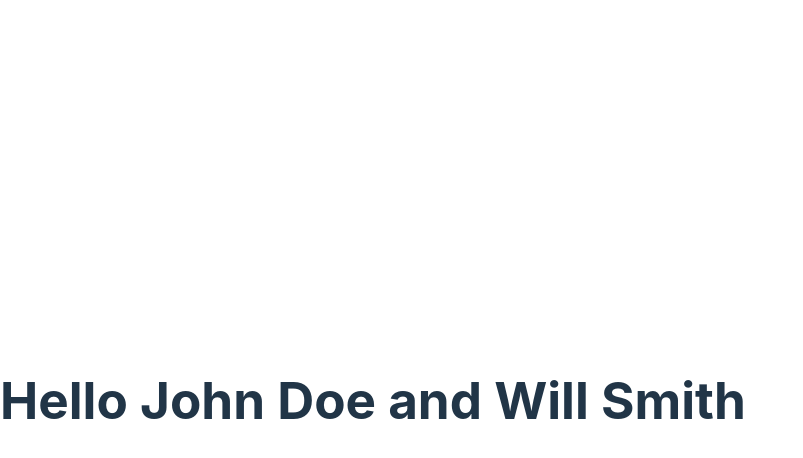
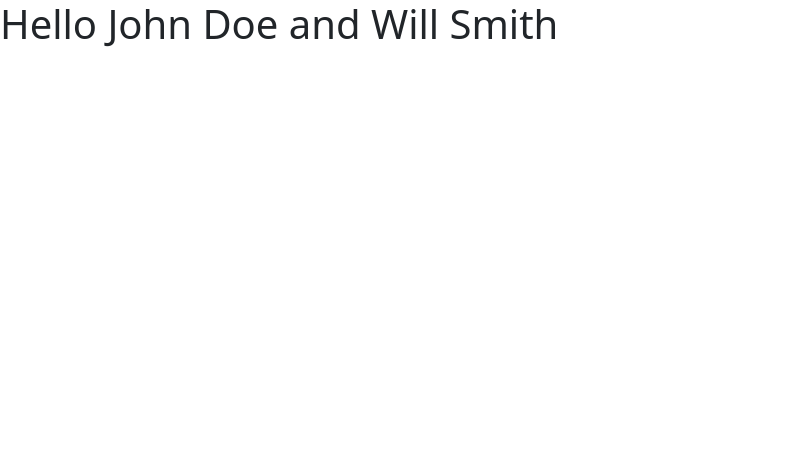
Before and after one commit to BayronVazquez/RoadMap_React, a React (Vite) app: page / in a window 1280 px wide. Shown: the top 458 px of the page, without its empty margins (0-803 px from the left). Built offline with nearby package versions, Linux system fonts and the light colour scheme.

Commit message:
Setting Up Bootstrap

```diff
--- a/src/index.css
+++ /dev/null
@@ -1,69 +0,0 @@
-:root {
-  font-family: Inter, system-ui, Avenir, Helvetica, Arial, sans-serif;
-  line-height: 1.5;
-  font-weight: 400;
-
-  color-scheme: light dark;
-  color: rgba(255, 255, 255, 0.87);
-  background-color: #242424;
-
-  font-synthesis: none;
-  text-rendering: optimizeLegibility;
-  -webkit-font-smoothing: antialiased;
-  -moz-osx-font-smoothing: grayscale;
-  -webkit-text-size-adjust: 100%;
-}
-
-a {
-  font-weight: 500;
-  color: #646cff;
-  text-decoration: inherit;
-}
-a:hover {
-  color: #535bf2;
-}
-
-body {
-  margin: 0;
-  display: flex;
-  place-items: center;
-  min-width: 320px;
-  min-height: 100vh;
-}
-
-h1 {
-  font-size: 3.2em;
-  line-height: 1.1;
-}
-
-button {
-  border-radius: 8px;
-  border: 1px solid transparent;
-  padding: 0.6em 1.2em;
-  font-size: 1em;
-  font-weight: 500;
-  font-family: inherit;
-  background-color: #1a1a1a;
-  cursor: pointer;
-  transition: border-color 0.25s;
-}
-button:hover {
-  border-color: #646cff;
-}
-button:focus,
-button:focus-visible {
-  outline: 4px auto -webkit-focus-ring-color;
-}
-
-@media (prefers-color-scheme: light) {
-  :root {
-    color: #213547;
-    background-color: #ffffff;
-  }
-  a:hover {
-    color: #747bff;
-  }
-  button {
-    background-color: #f9f9f9;
-  }
-}
--- a/src/main.tsx
+++ b/src/main.tsx
@@ -1,7 +1,8 @@
 import React from 'react'
 import ReactDOM from 'react-dom/client'
 import App from './App'
-import './index.css'
+
+import 'bootstrap/dist/css/bootstrap.min.css'
 
 ReactDOM.createRoot(document.getElementById('root') as HTMLElement).render(
   <React.StrictMode>
```
